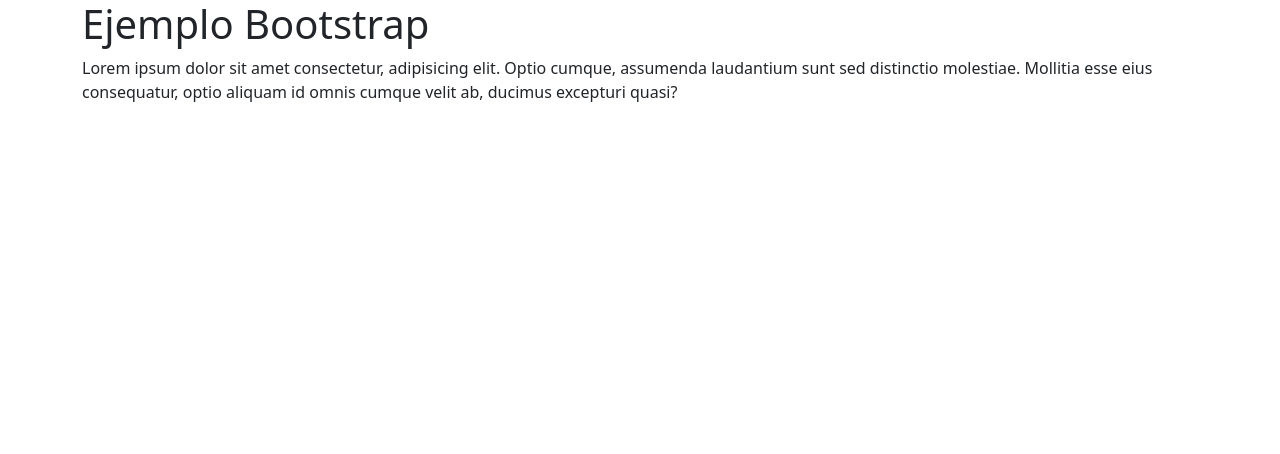
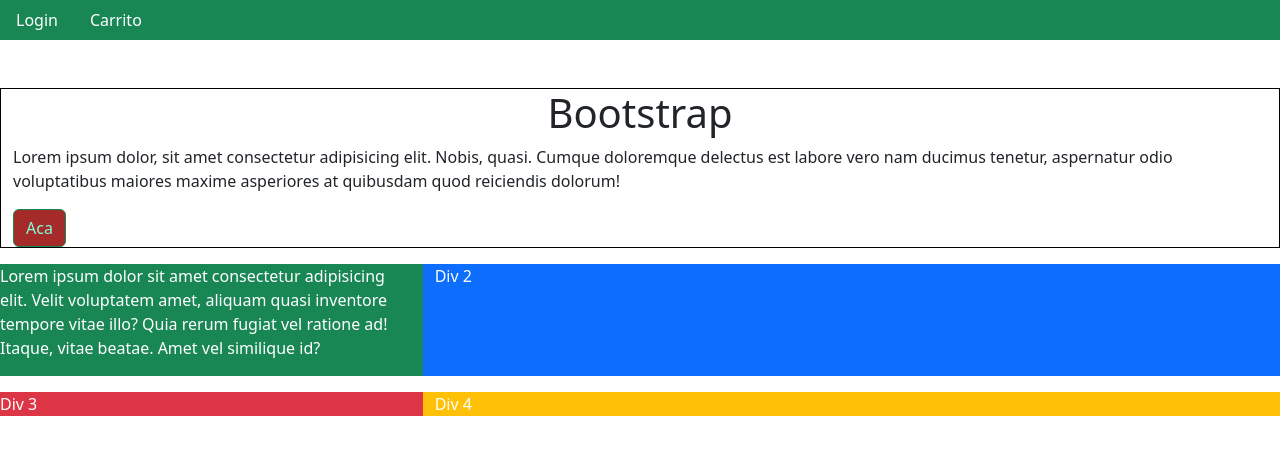
Before and after one commit to FeDev13/MDP-Programa, a plain HTML site: page Ejemplo Boostrap/index.html in a window 1280 px wide. Drawn offline with nearby package versions, Linux system fonts and the light colour scheme.

Commit message:
agrega .css/clases container,row y cols sm-md-lg

```diff
--- a/Ejemplo Boostrap/index.html
+++ b/Ejemplo Boostrap/index.html
@@ -3,23 +3,48 @@
   <head>
     <meta charset="UTF-8" />
     <meta name="viewport" content="width=device-width, initial-scale=1.0" />
-    <title>Document</title>
     <link
       href="https://cdn.jsdelivr.net/npm/bootstrap@5.3.0/dist/css/bootstrap.min.css"
       rel="stylesheet"
       integrity="sha384-9ndCyUaIbzAi2FUVXJi0CjmCapSmO7SnpJef0486qhLnuZ2cdeRhO02iuK6FUUVM"
       crossorigin="anonymous"
     />
+    <link rel="stylesheet" href="styles.css" />
+    <title>Document</title>
   </head>
   <body>
-    <div class="container">
-      <h1>Ejemplo Bootstrap</h1>
+    <nav class="nav bg-success">
+      <a href="" class="nav-link text-white">Login</a>
+      <a href="" class="nav-link text-white">Carrito</a>
+    </nav>
+    <div class="container-fluid border border-black mt-5">
+      <h1 class="text-center">Bootstrap</h1>
       <p>
-        Lorem ipsum dolor sit amet consectetur, adipisicing elit. Optio cumque,
-        assumenda laudantium sunt sed distinctio molestiae. Mollitia esse eius
-        consequatur, optio aliquam id omnis cumque velit ab, ducimus excepturi
-        quasi?
+        Lorem ipsum dolor, sit amet consectetur adipisicing elit. Nobis, quasi.
+        Cumque doloremque delectus est labore vero nam ducimus tenetur,
+        aspernatur odio voluptatibus maiores maxime asperiores at quibusdam quod
+        reiciendis dolorum!
       </p>
+      <button class="btn btn-success" id="butn">Aca</button>
+    </div>
+    <div class="row">
+      <div class="col-sm-3 col-md-6 col-lg-4 bg-success text-white mt-3">
+        <p>
+          Lorem ipsum dolor sit amet consectetur adipisicing elit. Velit
+          voluptatem amet, aliquam quasi inventore tempore vitae illo? Quia
+          rerum fugiat vel ratione ad! Itaque, vitae beatae. Amet vel similique
+          id?
+        </p>
+      </div>
+      <div class="col-sm-9 col-md-6 col-lg-8 bg-primary text-white mt-3">
+        Div 2
+      </div>
+      <div class="col-sm-3 col-md-6 col-lg-4 bg-danger text-white mt-3">
+        Div 3
+      </div>
+      <div class="col-sm-9 col-md-6 col-lg-8 bg-warning text-white mt-3">
+        Div 4
+      </div>
     </div>
     <script
       src="https://cdn.jsdelivr.net/npm/bootstrap@5.3.0/dist/js/bootstrap.bundle.min.js"
--- /dev/null
+++ b/Ejemplo Boostrap/styles.css
@@ -0,0 +1,4 @@
+#butn{
+    background-color: brown;
+    color: aquamarine;
+}
```
